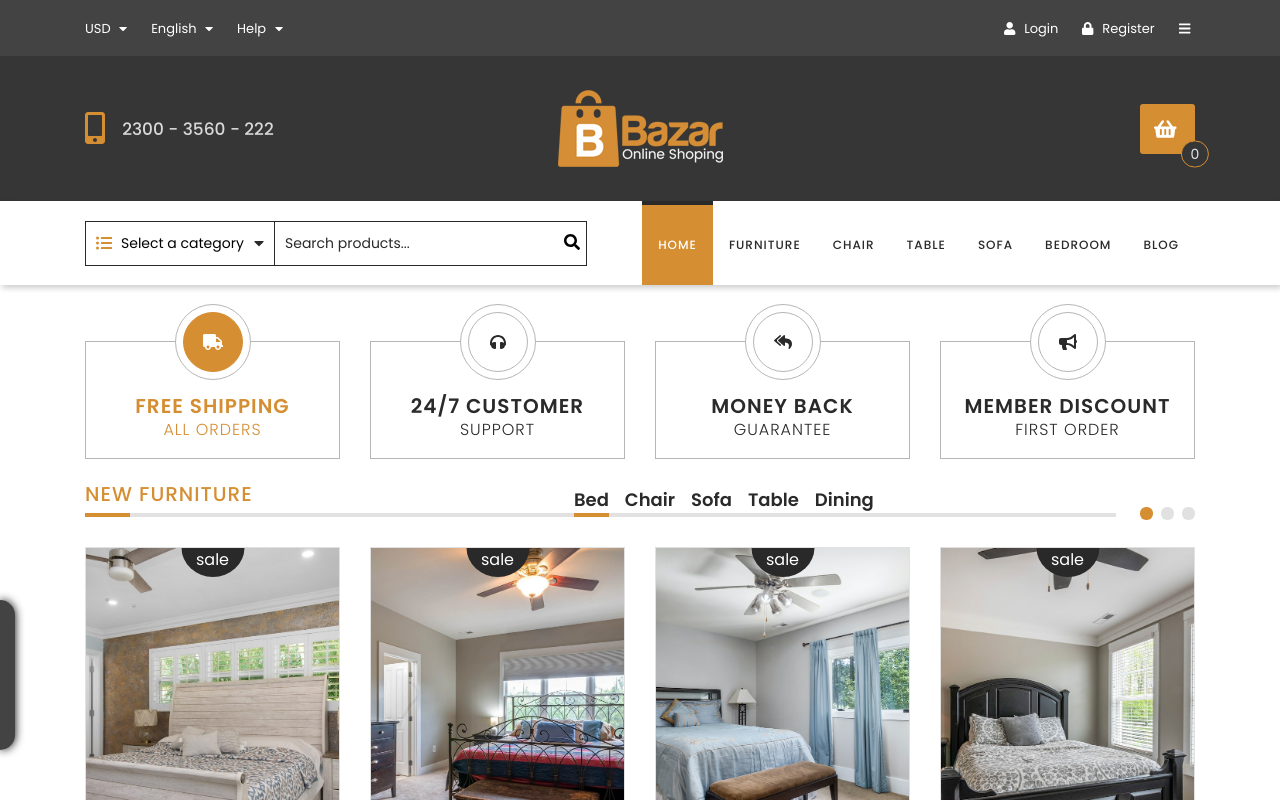
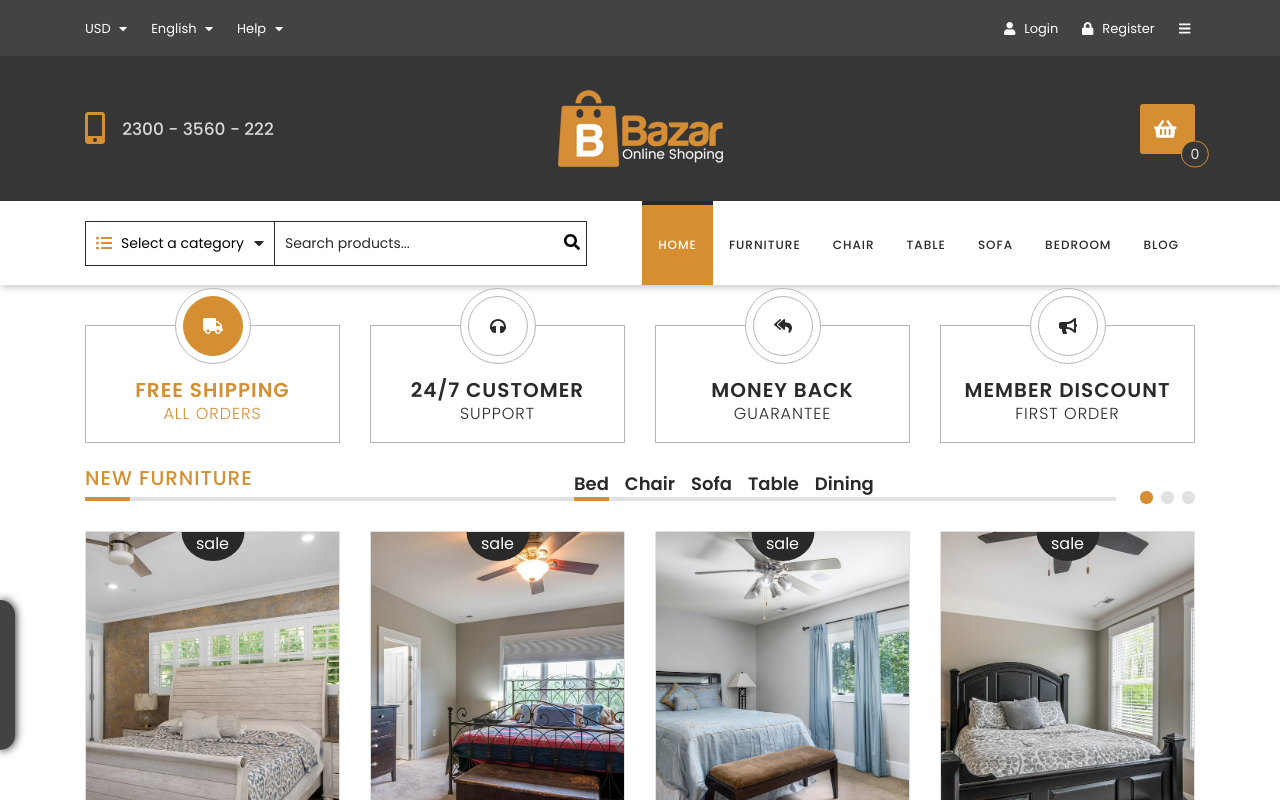
Before and after one commit to iMdPd/reactTeamProject, a React (Create React App) app: page / in a window 1280 px wide. Shown: the top 800 px of the page. Built offline with nearby package versions, Linux system fonts and the light colour scheme.

Commit message:
change margin-bottom

```diff
--- a/src/components/features/FeatureBoxes/FeatureBoxes.module.scss
+++ b/src/components/features/FeatureBoxes/FeatureBoxes.module.scss
@@ -1,5 +1,5 @@
 @import "../../../styles/settings.scss";
 
 .root {
-  margin: 1rem 0;
+  margin-bottom: 1rem;
 }
```
